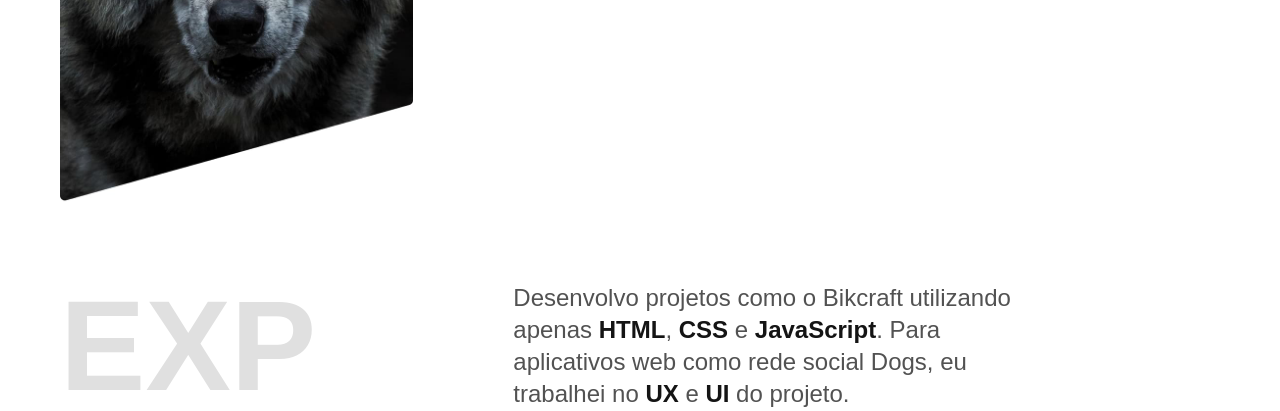
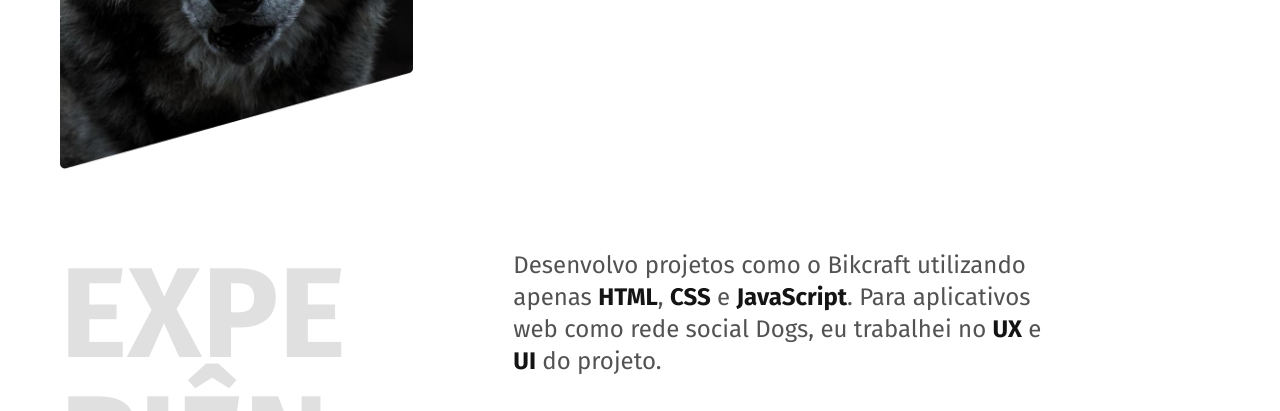
Before and after one commit to GabrielGhiaroni/GabrielGhiaroniPortfolio, a plain HTML site: page index.html in a window 1280 px wide. Shown: the part 541-952 px from the top of the page. Drawn offline with Linux system fonts and the light colour scheme.

Commit message:
optimizations

```diff
--- a/css/experiencia.css
+++ b/css/experiencia.css
@@ -44,7 +44,6 @@
   position: absolute;
   display: block;
 }
-
 
 .projeto-titulo {
   font-size: 1.125rem;
--- a/css/style.css
+++ b/css/style.css
@@ -1,3 +1,5 @@
-img {
-    width: 500px;
-}
+@import "./experiencia.css";
+@import "./footer.css";
+@import "./formacao.css";
+@import "./global.css";
+@import "./introducao.css";
--- a/index.html
+++ b/index.html
@@ -5,13 +5,9 @@
     <meta charset="UTF-8">
     <meta name="viewport" content="width=device-width, initial-scale=1.0">
     <meta name="description" content="Desenvolvedor Front-end Jr localizado no Rio de Janeiro.">
-    <link rel="stylesheet" href="/css/style.css">
-    <link rel="stylesheet" href="/css/global.css">
-    <link rel="stylesheet" href="/css/introducao.css">
-    <link rel="stylesheet" href="/css/experiencia.css">
-    <link rel="stylesheet" href="/css/formacao.css">
-    <link rel="stylesheet" href="/css/footer.css">
+    <link rel="stylesheet" href="/css/style.min.css">
     <link rel="preconnect" href="https://fonts.gstatic.com" crossorigin>
+    <link href="https://fonts.googleapis.com/css2?family=Fira+Sans:wght@400;700&display=swap" rel="stylesheet">
     <title>Gabriel Ghiaroni</title>
 </head>
 
```
Also changed, not shown: css/experiencia.min.css (added), css/style.min.css (added), package-lock.json (added). Lines whose indentation alone changed are shown as unchanged.
